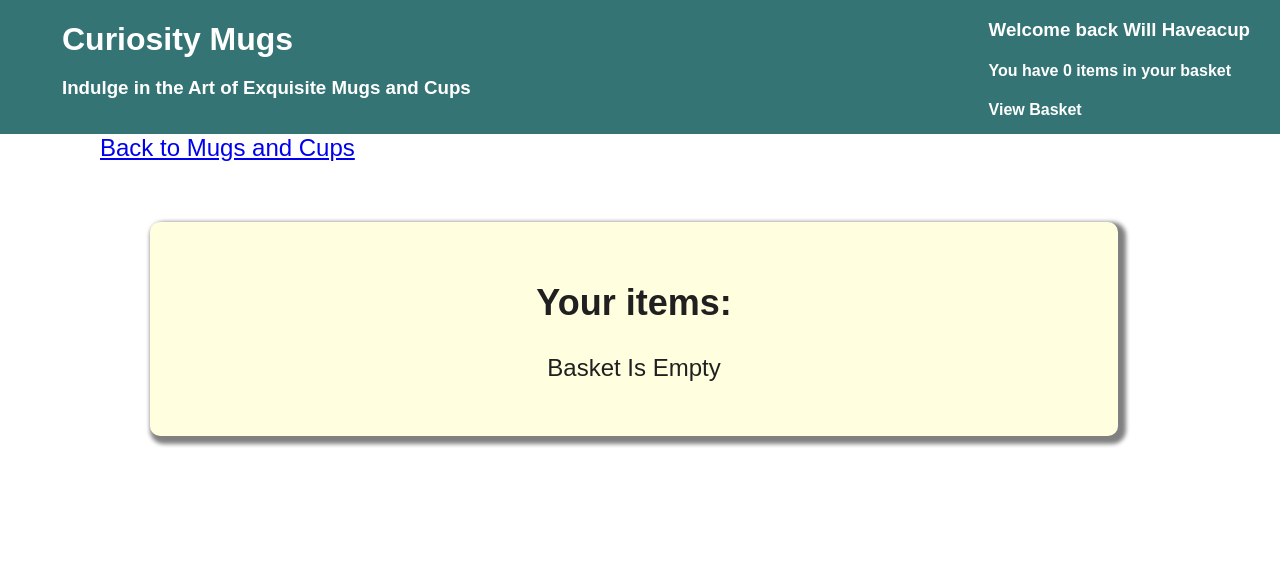
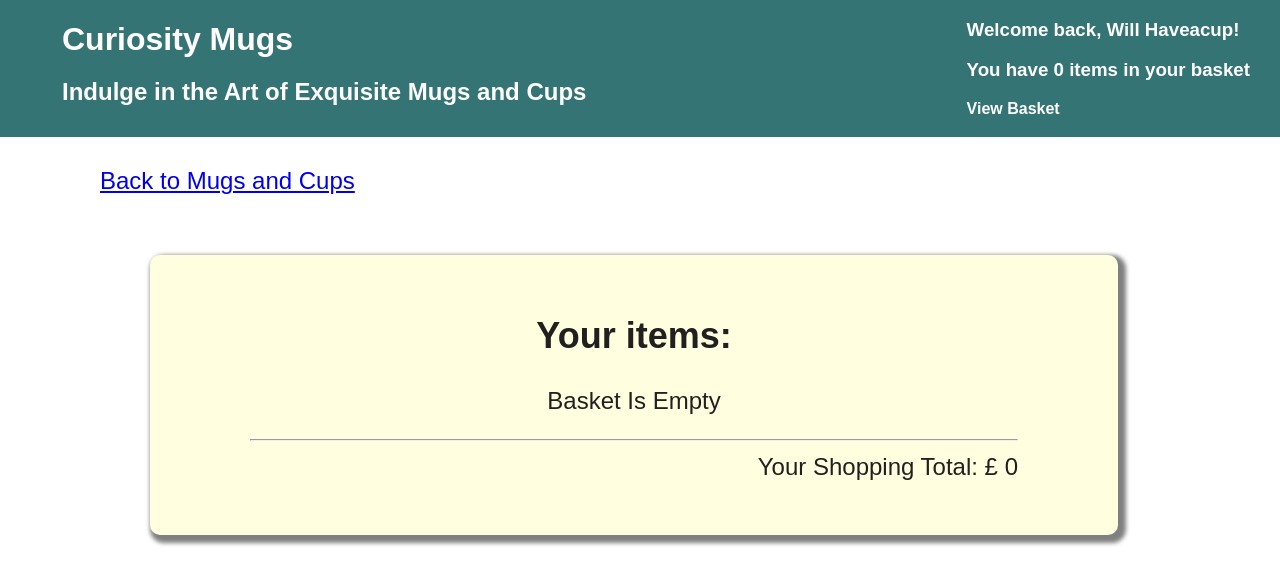
Before and after one commit to taksgarby/curiositymugs, a React (Create React App) app: page /basket in a window 1280 px wide. Shown: the top 584 px of the page. Built offline with nearby package versions, Linux system fonts and the light colour scheme.

Commit message:
added total price to the basket

```diff
--- a/src/components/Basket.js
+++ b/src/components/Basket.js
@@ -31,11 +31,15 @@ const Basket = ( { user, onRemoveItem } ) => {
         font-size: 1rem;
      `
 
-    const BackToList = styled.a`
+    const BackToList = styled.p`
         margin-left: 100px;
         margin-top: 30px;
         text-decoration: none;
         font-size: 1.5rem;
+    `
+
+    const BasketTotal = styled.p`
+        text-align: right;
     `
 
     const removeItem = ( itemToRemove ) => {
@@ -57,6 +61,14 @@ const Basket = ( { user, onRemoveItem } ) => {
         </li >
     ) );
 
+
+//    const itemPrices = user.basket.map(item => item.price);
+
+   const basketTotal = user.basket.reduce(function(accumulator, basketItem){
+    return accumulator + basketItem.price;
+   }, 0);
+
+
     return (
         <>
         <BackToList>
@@ -69,6 +81,11 @@ const Basket = ( { user, onRemoveItem } ) => {
                     { basketComponents }
                 </ul>
                 : <p>Basket Is Empty</p> }
+
+        <BasketTotal>
+            <hr/>
+                Your Shopping Total: £ {basketTotal}
+        </BasketTotal>
         </Basketlist>
         </>
     );
--- a/src/components/Header.js
+++ b/src/components/Header.js
@@ -15,7 +15,7 @@ const Header = ( { user } ) => {
     display: flex;
     flex-direction: column;
     margin-left: 2rem;
-    margin-bottom: 1rem;
+    margin-bottom: 0.7rem;
     padding-left: 30px;
   `
 
@@ -23,14 +23,14 @@ const Header = ( { user } ) => {
     <Header>
         <HeaderGroup>
           <h1>Curiosity Mugs</h1>
-          <h3>Indulge in the Art of Exquisite Mugs and Cups</h3>
+          <h2>Indulge in the Art of Exquisite Mugs and Cups</h2>
         </HeaderGroup>
 
 
 
       <div id="user-info">
-        <h3>Welcome back { user.name }</h3>
-        <h4>You have { user.basket.length } items in your basket</h4>
+        <h3>Welcome back, { user.name }!</h3>
+        <h3>You have { user.basket.length } items in your basket</h3>
         <Link to="/basket">View Basket</Link>
 
       </div>
```
